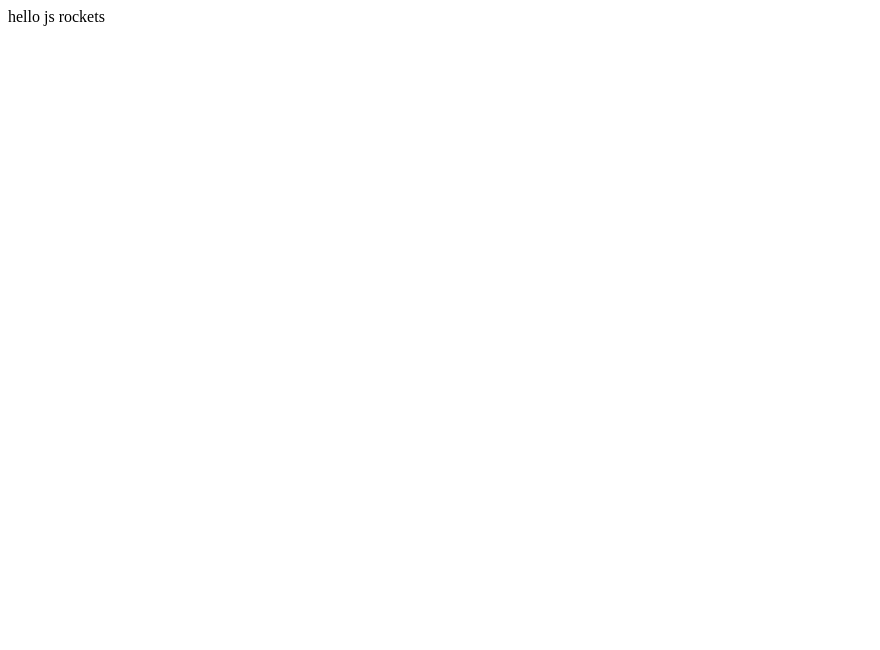
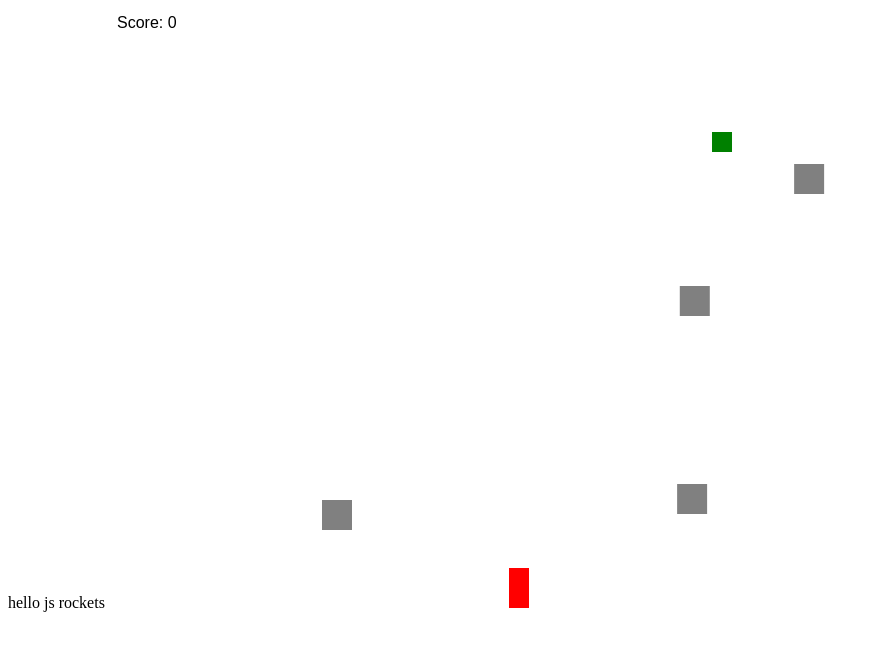
Before and after one commit to thejon01112/js-rocket, a plain HTML site: page index.html in a window 1280 px wide. Shown: the whole page, without its empty margins (0-880 px from the left). Drawn offline with Linux system fonts and the light colour scheme.

Commit message:
Add rocket launch game
Related to #1

Testing workspaces

---

For more details, open the [Copilot Workspace session](https://copilot-workspace.githubnext.com/thejon01112/js-rocket/issues/1?shareId=XXXX-XXXX-XXXX-XXXX).

```diff
--- a/index.html
+++ b/index.html
@@ -1,6 +1,156 @@
 hello js rockets
 
+<canvas id="gameCanvas" width="800" height="600"></canvas>
+
 <script type="text/javascript">
-    console.log('hello there friends');
+    const canvas = document.getElementById('gameCanvas');
+    const ctx = canvas.getContext('2d');
 
+    let rocket = {
+        x: canvas.width / 2,
+        y: canvas.height - 30,
+        width: 20,
+        height: 40,
+        speed: 2,
+        dx: 0,
+        dy: 0
+    };
+
+    let obstacles = [];
+    let powerUps = [];
+    let score = 0;
+
+    function drawRocket() {
+        ctx.fillStyle = 'red';
+        ctx.fillRect(rocket.x, rocket.y, rocket.width, rocket.height);
+    }
+
+    function drawObstacles() {
+        ctx.fillStyle = 'gray';
+        obstacles.forEach(obstacle => {
+            ctx.fillRect(obstacle.x, obstacle.y, obstacle.width, obstacle.height);
+        });
+    }
+
+    function drawPowerUps() {
+        ctx.fillStyle = 'green';
+        powerUps.forEach(powerUp => {
+            ctx.fillRect(powerUp.x, powerUp.y, powerUp.width, powerUp.height);
+        });
+    }
+
+    function drawScore() {
+        ctx.fillStyle = 'black';
+        ctx.font = '16px Arial';
+        ctx.fillText('Score: ' + score, 8, 20);
+    }
+
+    function clearCanvas() {
+        ctx.clearRect(0, 0, canvas.width, canvas.height);
+    }
+
+    function updateRocket() {
+        rocket.x += rocket.dx;
+        rocket.y += rocket.dy;
+
+        if (rocket.x < 0) rocket.x = 0;
+        if (rocket.x + rocket.width > canvas.width) rocket.x = canvas.width - rocket.width;
+        if (rocket.y < 0) rocket.y = 0;
+        if (rocket.y + rocket.height > canvas.height) rocket.y = canvas.height - rocket.height;
+    }
+
+    function updateObstacles() {
+        obstacles.forEach(obstacle => {
+            obstacle.y += obstacle.speed;
+        });
+
+        obstacles = obstacles.filter(obstacle => obstacle.y < canvas.height);
+    }
+
+    function updatePowerUps() {
+        powerUps.forEach(powerUp => {
+            powerUp.y += powerUp.speed;
+        });
+
+        powerUps = powerUps.filter(powerUp => powerUp.y < canvas.height);
+    }
+
+    function detectCollisions() {
+        obstacles.forEach(obstacle => {
+            if (rocket.x < obstacle.x + obstacle.width &&
+                rocket.x + rocket.width > obstacle.x &&
+                rocket.y < obstacle.y + obstacle.height &&
+                rocket.y + rocket.height > obstacle.y) {
+                // Collision detected
+                alert('Game Over! Your score: ' + score);
+                document.location.reload();
+            }
+        });
+
+        powerUps.forEach(powerUp => {
+            if (rocket.x < powerUp.x + powerUp.width &&
+                rocket.x + rocket.width > powerUp.x &&
+                rocket.y < powerUp.y + powerUp.height &&
+                rocket.y + rocket.height > powerUp.y) {
+                // Power-up collected
+                score += 10;
+                powerUps = powerUps.filter(p => p !== powerUp);
+            }
+        });
+    }
+
+    function generateObstacles() {
+        if (Math.random() < 0.02) {
+            let obstacle = {
+                x: Math.random() * (canvas.width - 30),
+                y: 0,
+                width: 30,
+                height: 30,
+                speed: 2
+            };
+            obstacles.push(obstacle);
+        }
+    }
+
+    function generatePowerUps() {
+        if (Math.random() < 0.01) {
+            let powerUp = {
+                x: Math.random() * (canvas.width - 20),
+                y: 0,
+                width: 20,
+                height: 20,
+                speed: 2
+            };
+            powerUps.push(powerUp);
+        }
+    }
+
+    function gameLoop() {
+        clearCanvas();
+        drawRocket();
+        drawObstacles();
+        drawPowerUps();
+        drawScore();
+        updateRocket();
+        updateObstacles();
+        updatePowerUps();
+        detectCollisions();
+        generateObstacles();
+        generatePowerUps();
+        requestAnimationFrame(gameLoop);
+    }
+
+    document.addEventListener('keydown', (e) => {
+        if (e.key === 'ArrowUp') rocket.dy = -rocket.speed;
+        if (e.key === 'ArrowDown') rocket.dy = rocket.speed;
+        if (e.key === 'ArrowLeft') rocket.dx = -rocket.speed;
+        if (e.key === 'ArrowRight') rocket.dx = rocket.speed;
+    });
+
+    document.addEventListener('keyup', (e) => {
+        if (e.key === 'ArrowUp' || e.key === 'ArrowDown') rocket.dy = 0;
+        if (e.key === 'ArrowLeft' || e.key === 'ArrowRight') rocket.dx = 0;
+    });
+
+    gameLoop();
 </script>
```
Also changed, not shown: 1 other file.
